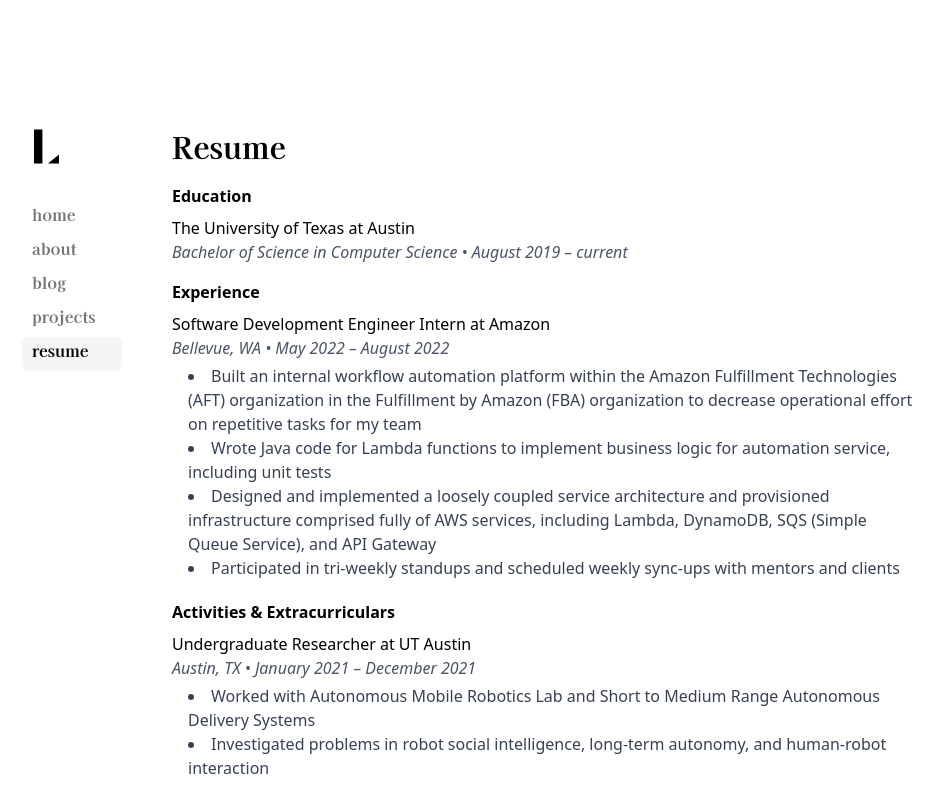
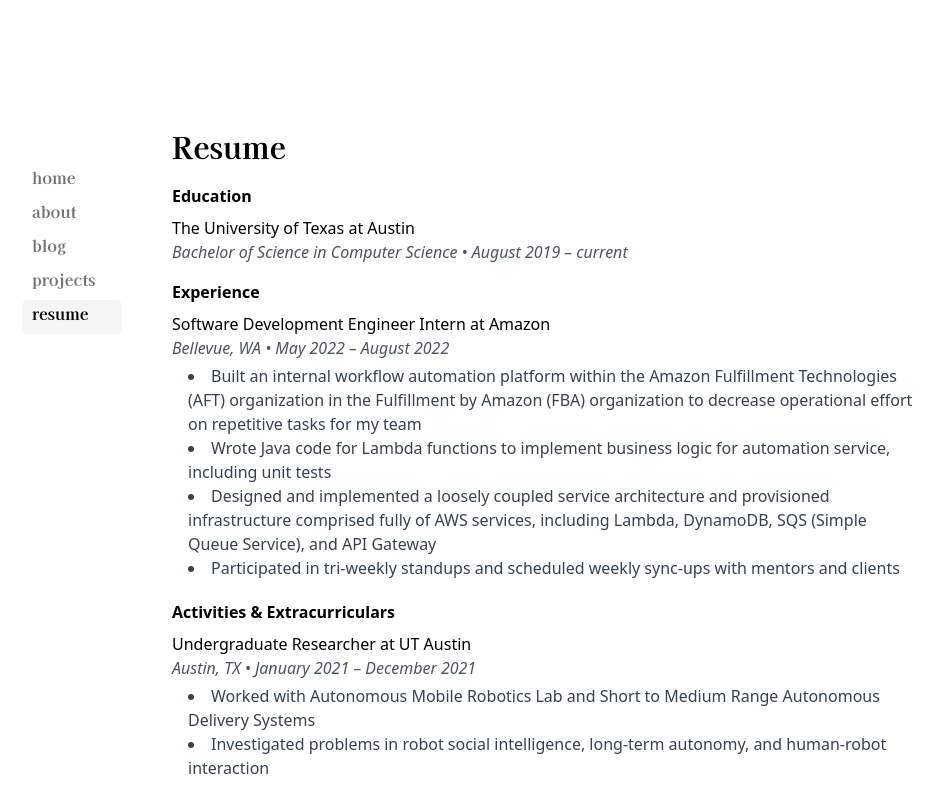
Before and after one commit to Nathaniel-Nemenzo/portfolio, a Next.js app: page /resume in a window 1280 px wide. Shown: the top 812 px of the page, without its empty margins (170-1113 px from the left). Built offline with nearby package versions, Linux system fonts and the light colour scheme.

Commit message:
change favicon

```diff
--- a/app/layout.tsx
+++ b/app/layout.tsx
@@ -25,7 +25,7 @@ export const metadata: Metadata = {
     siteName: 'Nathaniel Nemenzo',
     images: [
       {
-        url: 'https://nnemenzo.com/og.jpg',
+        url: 'https://nnemenzo.com/og.png',
         width: 1920,
         height: 1080,
       },
--- a/components/sidebar.tsx
+++ b/components/sidebar.tsx
@@ -93,7 +93,7 @@ export default function Navbar() {
     <aside className="md:w-[150px] md:flex-shrink-0 -mx-4 md:mx-0 md:px-0 font-serif">
       <div className="lg:sticky lg:top-20">
         <div className="ml-2 md:ml-[12px] mb-2 px-4 md:px-0 md:mb-8 space-y-10 flex flex-col md:flex-row items-start ">
-          <Logo />
+          {/* <Logo /> */}
         </div>
         <nav
           className="flex overflow-hidden flex-row md:flex-col items-start relative px-4 md:px-0 pb-0 fade md:overflow-auto scroll-pr-6 md:relative"
```
Also changed, not shown: 1 other file (tests, documents, lock files or other folders).
